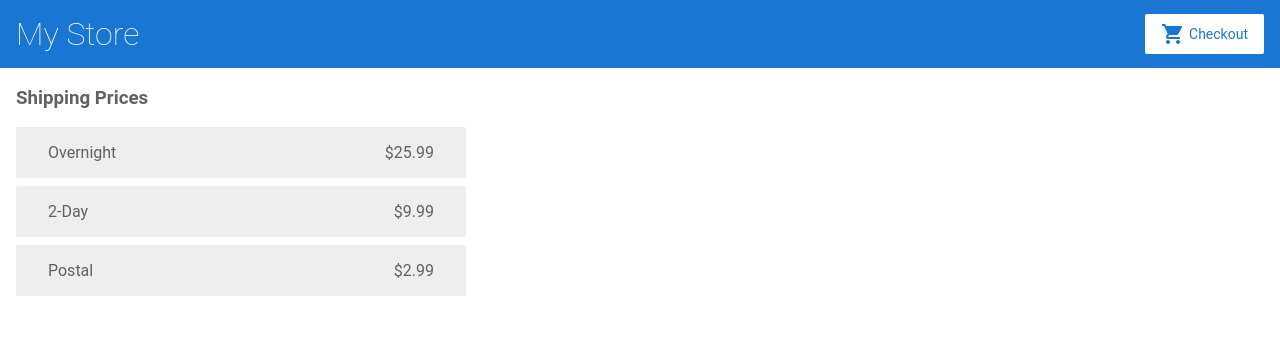
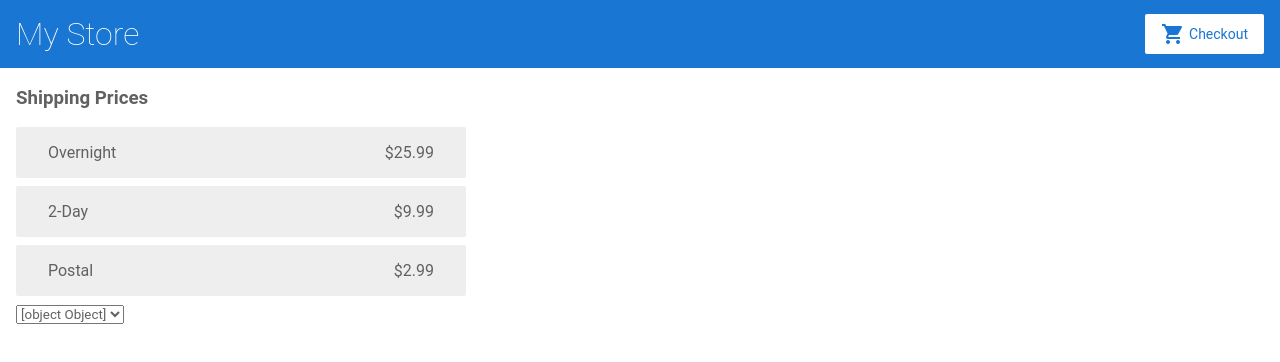
Before and after one commit to Natchaya-Yimtanom/angular-test, an Angular app: page /shipping in a window 1280 px wide. Shown: the top 362 px of the page. Built offline with nearby package versions, Linux system fonts and the light colour scheme.

Commit message:
test shipping

```diff
--- a/src/app/app.module.ts
+++ b/src/app/app.module.ts
@@ -2,6 +2,7 @@ import { NgModule } from '@angular/core';
 import { BrowserModule } from '@angular/platform-browser';
 import { RouterModule } from '@angular/router';
 import { ReactiveFormsModule } from '@angular/forms';
+import { FormsModule } from '@angular/forms';
 
 import { AppComponent } from './app.component';
 import { TopBarComponent } from './top-bar/top-bar.component';
@@ -18,6 +19,7 @@ import { ShippingComponent } from './shipping/shipping.component';
     BrowserModule,
     HttpClientModule,
     ReactiveFormsModule,
+    FormsModule,
     RouterModule.forRoot([
       { path: '', component: ProductListComponent },
       { path: 'products/:productId', component: ProductDetailsComponent },
--- a/src/app/shipping/shipping.component.html
+++ b/src/app/shipping/shipping.component.html
@@ -4,3 +4,7 @@
   <span>{{ shipping.type }}</span>
   <span>{{ shipping.price | currency }}</span>
 </div>
+
+<select type="number" [(ngModel)]="selectedLevel">
+  <option *ngFor="let price of prices" [ngValue]="price">{{price}}</option>
+</select>
--- a/src/app/shipping/shipping.component.ts
+++ b/src/app/shipping/shipping.component.ts
@@ -16,4 +16,11 @@ export class ShippingComponent {
   ngOnInit(): void {
     this.shippingCosts =  this.cartService.getShippingPrices();
   }
+
+  prices:Array<Object> = [
+      {num: 0, name: "AA"},
+      {num: 1, name: "BB"}
+  ];
+
+  selectedLevel = this.prices[0];
 }
```
